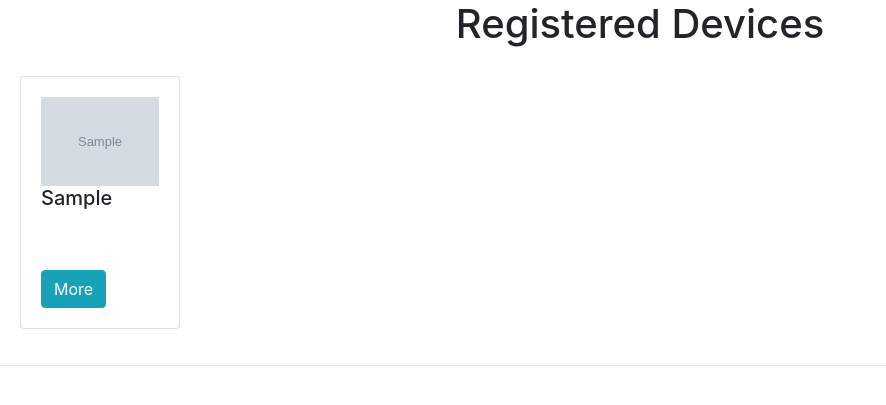
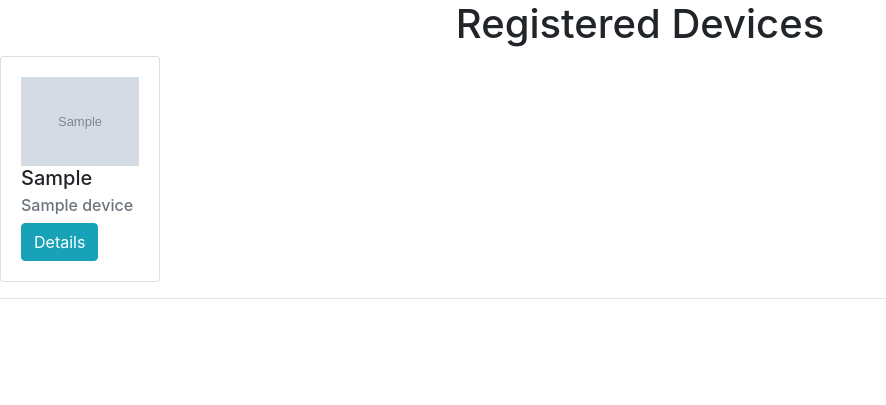
Before and after one commit to joaodanil0/device, a Django app: page / in a window 1280 px wide. Shown: the part 56-461 px from the top of the page, without its empty margins (0-886 px from the left). Run offline with Django 4.2, Linux system fonts and the light colour scheme; tables that the repository leaves empty hold one stand-in row (values such as "Sample post"); grey boxes marked "Sample" are stand-in pictures; some libraries are stand-ins or nearby versions.

Commit message:
Fixing div of cards

```diff
--- a/system/templates/home.html
+++ b/system/templates/home.html
@@ -63,20 +63,21 @@
         <div class="col-md-3"></div>
     </div>
 
+    <div>
         <div class="row">
             {% for device in devices %}
-        <div class="col-md-1" style="margin: 20px">
+            <div class="col-sm" >
                 <div class="card" style="width: 10rem">
                     <div class="card-body">
                         <img width="100%" src="{{device.image.url}}" alt="">
                         <h5 class="card-title">{{device.model}}</h5>
-                    <br>
-                    <br>
-                    <a href="#" target="_blank" class="btn btn-info">More</a>
+                        <h6 class="card-subtitle mb-2 text-muted">{{device.name}}</h6>
+                        <a href="#" target="_blank" class="btn btn-info">Details</a>
                     </div>
                 </div>
             </div>
             {% endfor %}
+        </div>
     </div>
 
     <hr>
```
Lines whose indentation alone changed are shown as unchanged.
